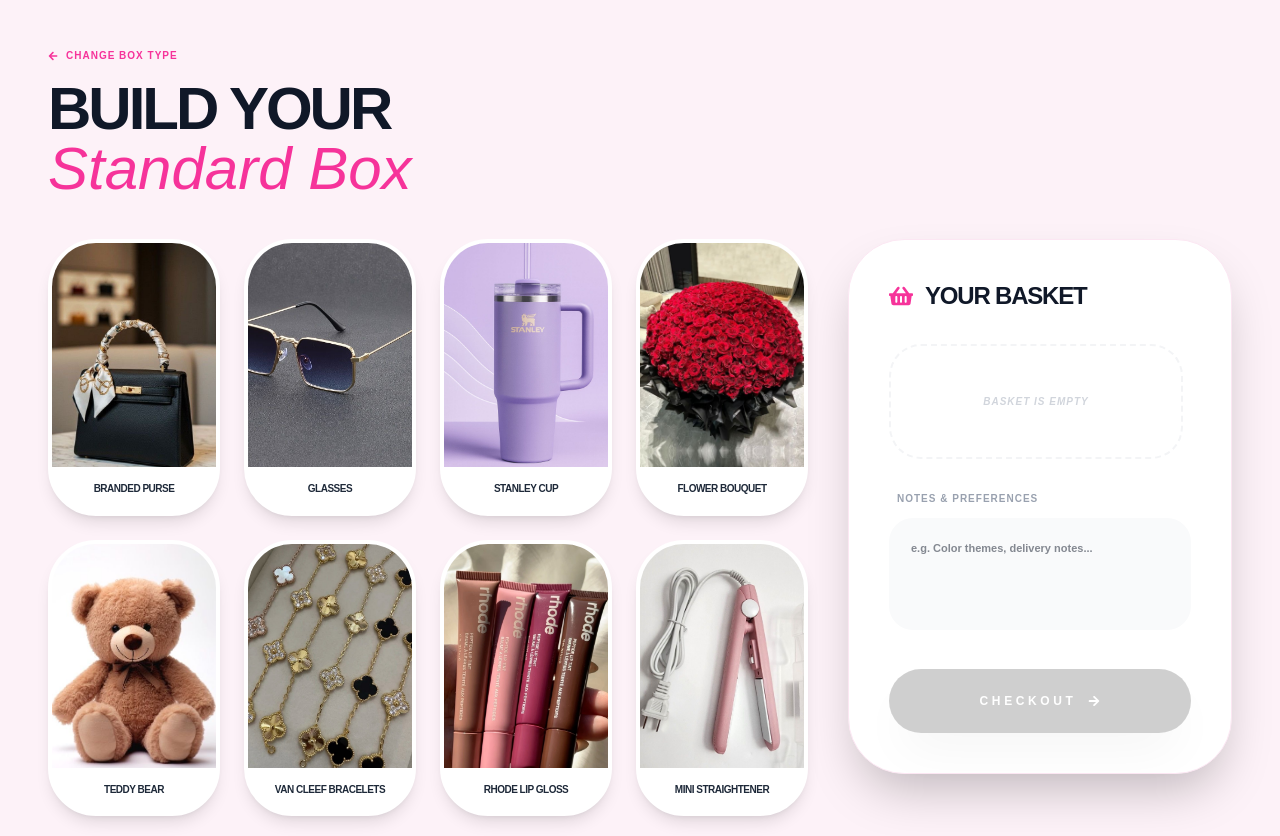
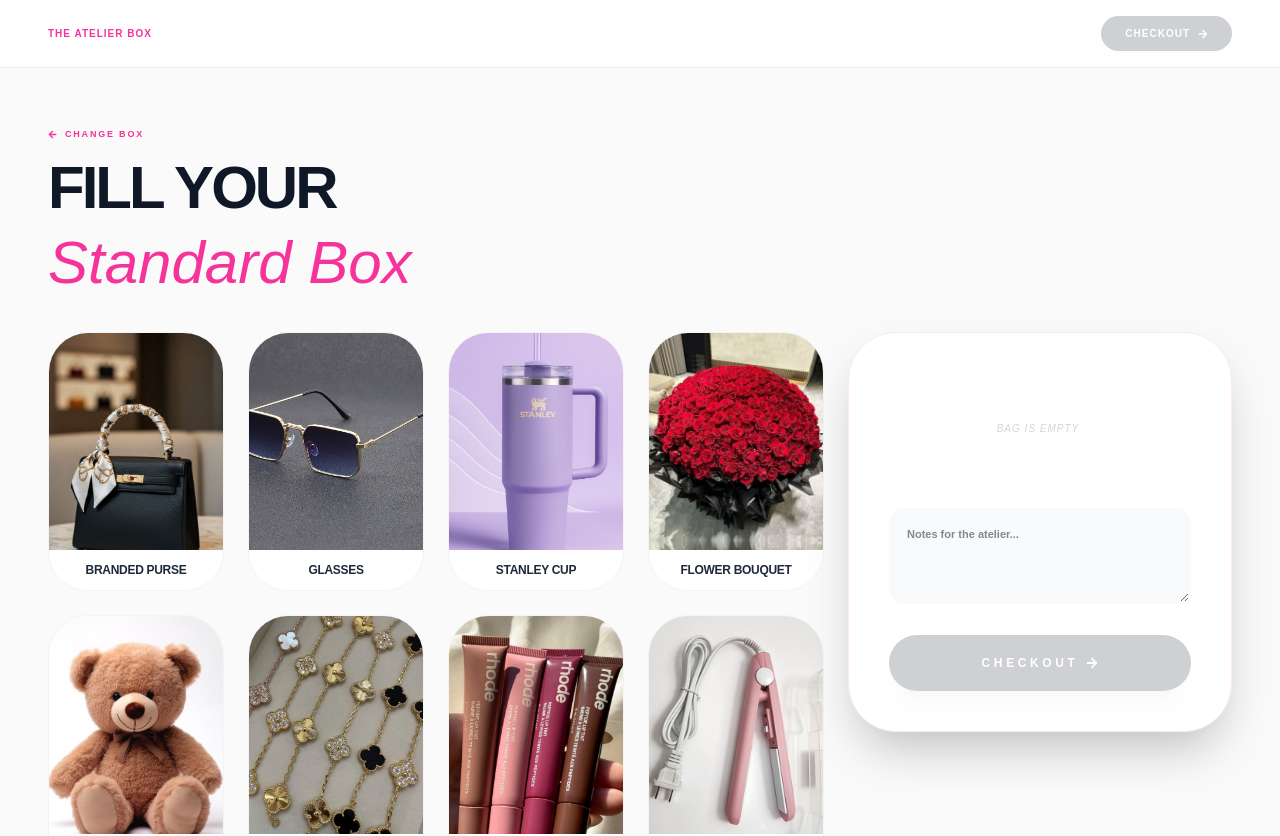
Before and after one commit to Billsthename22/deluxeglobal, a Next.js app: page /Build in a window 1280 px wide. Shown: the top 836 px of the page. Built offline with nearby package versions, Linux system fonts and the light colour scheme.

Commit message:
checkoutmobile ui

```diff
--- a/src/app/Build/page.tsx
+++ b/src/app/Build/page.tsx
@@ -8,8 +8,7 @@
   FaArrowRight,
   FaEdit,
   FaPenFancy,
-  FaTimes,
-  FaTools
+  FaTimes
 } from "react-icons/fa";
 import Link from "next/link";
 import { useRouter } from "next/navigation";
@@ -50,26 +49,22 @@
   const [comment, setComment] = useState<string>("");
   const [isLoaded, setIsLoaded] = useState(false);
 
-  // Modal & Drawer States
   const [isBasketOpen, setIsBasketOpen] = useState(false);
   const [flowerModalOpen, setFlowerModalOpen] = useState(false);
   const [journalModalOpen, setJournalModalOpen] = useState(false);
   const [tempFlowerItem, setTempFlowerItem] = useState<Item | null>(null);
   const [letterText, setLetterText] = useState("");
 
-  // ✅ LOAD DATA
   useEffect(() => {
     const savedItems = localStorage.getItem("orderItems");
     const savedBox = localStorage.getItem("selectedBoxSize");
     const savedComment = localStorage.getItem("orderComment");
-
     if (savedItems) setSelectedItems(JSON.parse(savedItems));
     if (savedBox) setSelectedBox(savedBox);
     if (savedComment) setComment(savedComment);
     setIsLoaded(true);
   }, []);
 
-  // ✅ SAVE DATA
   useEffect(() => {
     if (isLoaded) {
       localStorage.setItem("orderItems", JSON.stringify(selectedItems));
@@ -79,23 +74,12 @@
 
   const toggleItem = (item: Item, e?: React.MouseEvent) => {
     const exists = selectedItems.find((i) => i.id === item.id);
-
     if (exists) {
       setSelectedItems(selectedItems.filter((i) => i.id !== item.id));
       return;
     }
-
-    if (item.id === 4) {
-      setTempFlowerItem(item);
-      setFlowerModalOpen(true);
-      return;
-    }
-
-    if (item.id === 13) {
-      setJournalModalOpen(true);
-      return;
-    }
-
+    if (item.id === 4) { setTempFlowerItem(item); setFlowerModalOpen(true); return; }
+    if (item.id === 13) { setJournalModalOpen(true); return; }
     processAnimation(e);
     setSelectedItems((prev) => [...prev, item]);
   };
@@ -103,8 +87,7 @@
   const handleJournalSubmit = () => {
     const journalItem = items.find(i => i.id === 13);
     if (journalItem) {
-      const newItem = { ...journalItem, letter: letterText };
-      setSelectedItems(prev => [...prev, newItem]);
+      setSelectedItems(prev => [...prev, { ...journalItem, letter: letterText }]);
     }
     setJournalModalOpen(false);
     setLetterText("");
@@ -121,11 +104,7 @@
 
   const handleFlowerChoice = (roses: number) => {
     if (!tempFlowerItem) return;
-    const newItem = {
-        ...tempFlowerItem,
-        id: Date.now(),
-        name: `${tempFlowerItem.name} (${roses} Roses)`
-    };
+    const newItem = { ...tempFlowerItem, id: Date.now(), name: `${tempFlowerItem.name} (${roses} Roses)` };
     setSelectedItems((prev) => [...prev, newItem]);
     setFlowerModalOpen(false);
   };
@@ -134,102 +113,107 @@
     if (!e || !basketRef.current) return;
     const img = (e.currentTarget as HTMLElement).querySelector("img");
     if (!img) return;
-
     const clone = img.cloneNode(true) as HTMLImageElement;
     const rect = img.getBoundingClientRect();
     const basketRect = basketRef.current.getBoundingClientRect();
-
     Object.assign(clone.style, {
-      position: "fixed",
-      left: `${rect.left}px`,
-      top: `${rect.top}px`,
-      width: `${rect.width}px`,
-      height: `${rect.height}px`,
-      transition: "all 0.8s cubic-bezier(0.4, 0, 0.2, 1)",
-      zIndex: "1000",
-      borderRadius: "50%",
-      pointerEvents: "none",
+      position: "fixed", left: `${rect.left}px`, top: `${rect.top}px`, width: `${rect.width}px`, height: `${rect.height}px`,
+      transition: "all 0.8s cubic-bezier(0.4, 0, 0.2, 1)", zIndex: "1000", borderRadius: "50%", pointerEvents: "none",
     });
-
     document.body.appendChild(clone);
     requestAnimationFrame(() => {
-      Object.assign(clone.style, {
-        left: `${basketRect.left + 20}px`,
-        top: `${basketRect.top + 20}px`,
-        width: "20px",
-        height: "20px",
-        opacity: "0",
-      });
+      Object.assign(clone.style, { left: `${basketRect.left + 20}px`, top: `${basketRect.top + 20}px`, width: "20px", height: "20px", opacity: "0" });
     });
     clone.addEventListener("transitionend", () => clone.remove());
   };
 
   return (
-    <main className="min-h-screen bg-pink-50 p-4 lg:p-12 relative overflow-x-hidden">
-      {/* HEADER */}
-      <div className="max-w-7xl mx-auto mb-10">
-        <Link href="/" className="text-pink-500 font-black uppercase text-[10px] tracking-widest flex items-center gap-2 hover:underline mb-4">
-          <FaArrowLeft /> Change Box Type
+    <main className="min-h-screen bg-[#fafafa] p-4 lg:p-12 relative overflow-x-hidden">
+
+      {/* MINIMAL STICKY HEADER */}
+      <div className="fixed top-0 left-0 w-full z-[100] bg-white/80 backdrop-blur-md border-b border-pink-100 p-4 lg:px-12">
+        <div className="max-w-7xl mx-auto flex items-center justify-between">
+            <span className="text-[10px] font-black uppercase text-pink-500 tracking-widest">
+                The Atelier Box
+            </span>
+            <button
+                onClick={() => router.push("/Checkout")}
+                disabled={selectedItems.length === 0}
+                className="bg-gray-900 text-white px-6 py-2.5 rounded-full font-black text-[10px] uppercase tracking-widest flex items-center gap-2 hover:bg-pink-600 transition-colors disabled:opacity-20"
+            >
+                Checkout <FaArrowRight size={10} />
+            </button>
+        </div>
+      </div>
+
+      {/* HEADER CONTENT */}
+      <div className="max-w-7xl mx-auto mb-8 mt-16 lg:mt-20">
+        <Link href="/" className="text-pink-500 font-black uppercase text-[9px] tracking-[0.2em] flex items-center gap-2 mb-2">
+          <FaArrowLeft /> Change Box
         </Link>
-        <h1 className="text-4xl md:text-6xl font-black text-gray-900 tracking-tighter uppercase leading-none">
-          Build Your <br/>
+        <h1 className="text-3xl md:text-6xl font-black text-gray-900 tracking-tighter uppercase leading-tight">
+          Fill Your <br/>
           <span className="text-pink-500 italic font-light capitalize tracking-normal">{selectedBox}</span>
         </h1>
       </div>
 
-      <div className="max-w-7xl mx-auto flex flex-col lg:flex-row gap-10">
-        {/* ITEM GRID */}
-        <div className="flex-1 grid grid-cols-2 sm:grid-cols-3 xl:grid-cols-4 gap-4 md:gap-6">
+      <div className="max-w-7xl mx-auto flex flex-col lg:flex-row gap-6">
+        {/* ITEM GRID - 2 columns on mobile, Portrait style */}
+        <div className="flex-1 grid grid-cols-2 sm:grid-cols-3 xl:grid-cols-4 gap-3 md:gap-6">
           {items.map((item) => {
             const isSelected = selectedItems.some((i) => i.id === item.id);
             return (
               <div
                 key={item.id}
                 onClick={(e) => toggleItem(item, e)}
-                className={`group relative cursor-pointer rounded-[2rem] md:rounded-[3rem] overflow-hidden shadow-lg transition-all duration-300 bg-white border-4 ${
-                  isSelected ? "border-pink-500 scale-105 shadow-pink-100" : "border-white hover:border-pink-100"
+                className={`group relative cursor-pointer rounded-[1.2rem] md:rounded-[2.5rem] overflow-hidden transition-all duration-300 bg-white border ${
+                  isSelected ? "border-pink-500 ring-2 ring-pink-500/20" : "border-gray-100 hover:border-pink-200"
                 }`}
               >
-                <div className="relative h-40 md:h-56 w-full overflow-hidden">
-                   <img src={item.image} alt={item.name} className="w-full h-full object-cover group-hover:scale-110 transition-transform duration-700" />
-                </div>
-                <div className="p-4 text-center">
-                  <p className="font-black text-gray-800 text-[10px] uppercase tracking-tighter leading-tight">{item.name}</p>
-                </div>
+                <div className="relative aspect-[4/5] w-full overflow-hidden">
+                   <img src={item.image} alt={item.name} className="w-full h-full object-cover group-hover:scale-105 transition-transform duration-700" />
                    {isSelected && (
-                  <div className="absolute top-4 right-4 bg-pink-500 text-white p-2 rounded-full shadow-lg animate-in zoom-in">
+                      <div className="absolute inset-0 bg-pink-500/10 flex items-center justify-center backdrop-blur-[1px]">
+                         <div className="bg-white text-pink-500 p-2 rounded-full shadow-lg scale-110">
                             <FaCheckCircle size={16} />
                          </div>
+                      </div>
                    )}
+                </div>
+                <div className="p-3 bg-white">
+                  <p className="font-bold text-gray-800 text-[10px] md:text-xs uppercase tracking-tight text-center truncate px-1">
+                    {item.name}
+                  </p>
+                </div>
               </div>
             );
           })}
         </div>
 
         {/* DESKTOP SIDEBAR */}
-        <div className="hidden lg:block w-96 sticky top-10 self-start">
-          <div className="bg-white rounded-[3.5rem] p-10 shadow-2xl border border-pink-100">
+        <div className="hidden lg:block w-96 sticky top-28 self-start">
+          <div className="bg-white rounded-[3rem] p-10 shadow-2xl border border-pink-100">
              <BasketUI
                 selectedItems={selectedItems}
                 toggleItem={toggleItem}
                 handleEditLetter={handleEditLetter}
                 comment={comment}
                 setComment={setComment}
-                router={router}
+                onCheckout={() => router.push("/Checkout")}
              />
           </div>
         </div>
       </div>
 
-      {/* MOBILE DRAWER */}
+      {/* MOBILE BASKET DRAWER */}
       {isBasketOpen && (
         <div className="fixed inset-0 z-[500] lg:hidden">
-          <div className="absolute inset-0 bg-gray-900/60 backdrop-blur-md" onClick={() => setIsBasketOpen(false)} />
-          <div className="absolute bottom-0 left-0 right-0 bg-white rounded-t-[4rem] p-10 shadow-2xl animate-in slide-in-from-bottom duration-500 max-h-[85vh] overflow-y-auto">
-            <div className="w-16 h-1.5 bg-gray-100 rounded-full mx-auto mb-8" />
-            <div className="flex justify-between items-center mb-8">
-                <h2 className="text-3xl font-black text-gray-900 uppercase tracking-tighter">Your Bag</h2>
-                <button onClick={() => setIsBasketOpen(false)} className="bg-gray-50 p-4 rounded-full text-gray-400"><FaTimes/></button>
+          <div className="absolute inset-0 bg-black/40 backdrop-blur-sm" onClick={() => setIsBasketOpen(false)} />
+          <div className="absolute bottom-0 left-0 right-0 bg-white rounded-t-[3rem] p-8 animate-in slide-in-from-bottom duration-300 max-h-[85vh] overflow-y-auto">
+            <div className="w-12 h-1 bg-gray-200 rounded-full mx-auto mb-6" />
+            <div className="flex justify-between items-center mb-6 px-2">
+              <h2 className="text-2xl font-black text-gray-900 uppercase tracking-tighter">Your Bag</h2>
+              <button onClick={() => setIsBasketOpen(false)} className="text-gray-400 p-2"><FaTimes size={20}/></button>
             </div>
             <BasketUI
                 selectedItems={selectedItems}
@@ -237,21 +221,21 @@
                 handleEditLetter={handleEditLetter}
                 comment={comment}
                 setComment={setComment}
-                router={router}
+                onCheckout={() => router.push("/Checkout")}
              />
           </div>
         </div>
       )}
 
-      {/* FLOATING MOBILE TRIGGER */}
+      {/* FLOATING MOBILE BASKET */}
       <button
         ref={basketRef}
         onClick={() => setIsBasketOpen(true)}
-        className="lg:hidden fixed bottom-8 right-6 bg-gray-900 text-white w-20 h-20 rounded-full shadow-2xl flex items-center justify-center z-50 hover:scale-110 active:scale-90 transition-all border-4 border-white"
+        className="lg:hidden fixed bottom-6 right-6 bg-gray-900 text-white w-14 h-14 rounded-full shadow-2xl flex items-center justify-center z-50 active:scale-90 transition-all border-4 border-white"
       >
-        <FaShoppingBasket size={24} />
+        <FaShoppingBasket size={20} />
         {selectedItems.length > 0 && (
-          <span className="absolute -top-1 -right-1 bg-pink-500 text-white w-8 h-8 rounded-full flex items-center justify-center font-black text-xs border-4 border-white">
+          <span className="absolute -top-1 -right-1 bg-pink-500 text-white w-6 h-6 rounded-full flex items-center justify-center font-black text-[10px]">
             {selectedItems.length}
           </span>
         )}
@@ -259,23 +243,23 @@
 
       {/* JOURNAL MODAL */}
       {journalModalOpen && (
-        <div className="fixed inset-0 bg-gray-900/80 backdrop-blur-xl z-[600] flex items-center justify-center p-6">
-          <div className="bg-white rounded-[4rem] p-10 md:p-14 max-w-xl w-full shadow-2xl animate-in zoom-in">
-            <div className="text-center mb-8">
-                <div className="w-20 h-20 bg-pink-50 text-pink-500 rounded-3xl flex items-center justify-center mx-auto mb-6 text-4xl shadow-inner">
+        <div className="fixed inset-0 bg-black/70 backdrop-blur-md z-[600] flex items-center justify-center p-4">
+          <div className="bg-white rounded-[2.5rem] p-8 max-w-lg w-full shadow-2xl animate-in zoom-in duration-300">
+            <div className="flex items-center gap-4 mb-6">
+                <div className="w-12 h-12 bg-pink-50 rounded-xl flex items-center justify-center text-pink-500 text-2xl">
                     <FaPenFancy />
                 </div>
-                <h2 className="text-4xl font-black text-gray-900 uppercase tracking-tighter leading-none">The Atelier <br/>Letter</h2>
+                <h2 className="text-2xl font-black text-gray-900 uppercase tracking-tight">Write Letter</h2>
             </div>
             <textarea
                 value={letterText}
                 onChange={(e) => setLetterText(e.target.value)}
-                placeholder="Write your heart out..."
-                className="w-full h-64 bg-amber-50/20 border-2 border-amber-100/50 rounded-[2.5rem] p-8 text-gray-800 font-bold italic outline-none focus:border-pink-200 transition-all resize-none shadow-inner"
+                placeholder="Include a message in your journal..."
+                className="w-full h-48 bg-amber-50/20 border-2 border-amber-100/50 rounded-2xl p-6 text-gray-800 font-medium italic outline-none focus:border-pink-200 transition-all resize-none shadow-inner"
             />
-            <div className="grid grid-cols-2 gap-4 mt-8">
-                <button onClick={() => { setJournalModalOpen(false); setLetterText(""); }} className="py-6 font-black text-gray-400 uppercase tracking-widest text-[10px]">Cancel</button>
-                <button onClick={handleJournalSubmit} className="bg-pink-500 text-white py-6 rounded-3xl font-black uppercase tracking-[0.2em] text-[10px] shadow-xl shadow-pink-100">Save Letter</button>
+            <div className="grid grid-cols-2 gap-3 mt-6">
+                <button onClick={() => { setJournalModalOpen(false); setLetterText(""); }} className="py-4 font-black text-gray-400 uppercase tracking-widest text-[10px]">Discard</button>
+                <button onClick={handleJournalSubmit} className="bg-pink-500 text-white py-4 rounded-2xl font-black uppercase tracking-widest text-[10px] shadow-lg shadow-pink-100">Save</button>
             </div>
           </div>
         </div>
@@ -283,19 +267,19 @@
 
       {/* FLOWER MODAL */}
       {flowerModalOpen && (
-        <div className="fixed inset-0 bg-gray-900/80 backdrop-blur-xl z-[600] flex items-center justify-center p-6">
-           <div className="bg-white rounded-[4rem] p-12 max-w-sm w-full shadow-2xl animate-in zoom-in text-center">
-            <span className="text-6xl block mb-6">🌹</span>
-            <h2 className="text-3xl font-black text-gray-900 uppercase tracking-tighter mb-8">Bouquet Size</h2>
-            <div className="space-y-4">
-              <button onClick={() => handleFlowerChoice(15)} className="w-full bg-pink-50 hover:bg-pink-100 border-2 border-pink-100 p-6 rounded-[2rem] transition-all group">
-                <span className="block text-2xl font-black text-pink-600 uppercase tracking-tighter">15 Roses</span>
+        <div className="fixed inset-0 bg-black/70 backdrop-blur-md z-[600] flex items-center justify-center p-4">
+           <div className="bg-white rounded-[2.5rem] p-10 max-w-xs w-full shadow-2xl animate-in zoom-in text-center">
+            <span className="text-5xl block mb-4">🌹</span>
+            <h2 className="text-2xl font-black text-gray-900 uppercase tracking-tight mb-6">Bouquet Size</h2>
+            <div className="space-y-3">
+              <button onClick={() => handleFlowerChoice(15)} className="w-full bg-pink-50 hover:bg-pink-100 border border-pink-200 p-5 rounded-2xl transition-all">
+                <span className="block text-xl font-black text-pink-600">15 ROSES</span>
               </button>
-              <button onClick={() => handleFlowerChoice(20)} className="w-full bg-gray-900 hover:bg-black p-6 rounded-[2rem] transition-all group">
-                <span className="block text-2xl font-black text-white uppercase tracking-tighter">20 Roses</span>
+              <button onClick={() => handleFlowerChoice(20)} className="w-full bg-gray-900 hover:bg-black p-5 rounded-2xl transition-all">
+                <span className="block text-xl font-black text-white">20 ROSES</span>
               </button>
             </div>
-            <button onClick={() => setFlowerModalOpen(false)} className="mt-8 text-gray-400 font-black uppercase tracking-widest text-[10px]">Back</button>
+            <button onClick={() => setFlowerModalOpen(false)} className="mt-6 text-gray-400 font-black uppercase tracking-widest text-[10px]">Cancel</button>
           </div>
         </div>
       )}
@@ -303,54 +287,41 @@
   );
 }
 
-// ✅ EXTRACTED UI COMPONENT FOR DRY CODE
-function BasketUI({ selectedItems, toggleItem, handleEditLetter, comment, setComment, router }: any) {
+function BasketUI({ selectedItems, toggleItem, handleEditLetter, comment, setComment, onCheckout }: any) {
     return (
-        <div className="flex flex-col h-full">
-            <div className="flex items-center gap-3 mb-8">
-              <FaShoppingBasket className="text-pink-500 text-2xl" />
-              <h2 className="text-2xl font-black text-gray-900 uppercase tracking-tighter">Your Basket</h2>
-            </div>
-
-            <div className="space-y-4 max-h-[350px] overflow-y-auto pr-2 mb-8 custom-scrollbar">
+        <>
+            <div className="space-y-3 max-h-[350px] overflow-y-auto pr-1 mb-6 custom-scrollbar">
               {selectedItems.length === 0 ? (
-                <div className="text-center py-12 border-2 border-dashed border-gray-100 rounded-[2rem]">
-                   <p className="text-gray-300 font-black uppercase text-[10px] tracking-widest italic">Basket is empty</p>
-                </div>
+                <p className="text-gray-300 text-center py-12 italic uppercase text-[10px] tracking-widest">Bag is empty</p>
               ) : (
                 selectedItems.map((item: any) => (
-                  <div key={item.id} className="group flex flex-col bg-gray-50 p-5 rounded-[2rem] border border-gray-100 transition-all hover:bg-white hover:shadow-xl">
+                  <div key={item.id} className="flex flex-col bg-gray-50 p-4 rounded-2xl border border-gray-100">
                     <div className="flex justify-between items-center">
-                        <span className="font-black text-gray-800 text-[10px] uppercase tracking-tight">{item.name}</span>
-                        <button onClick={() => toggleItem(item)} className="text-gray-300 hover:text-red-500 transition-colors">✕</button>
+                        <span className="font-black text-gray-700 text-[10px] uppercase tracking-tight">{item.name}</span>
+                        <button onClick={() => toggleItem(item)} className="text-red-300 hover:text-red-500 p-1">✕</button>
                     </div>
                     {item.letter && (
-                        <button onClick={() => handleEditLetter(item.id)} className="mt-3 text-[9px] flex items-center gap-2 text-pink-500 font-black uppercase tracking-widest hover:underline">
-                            <FaEdit /> Edit Journal Entry
+                        <button onClick={() => handleEditLetter(item.id)} className="mt-2 text-[9px] flex items-center gap-1 text-pink-500 font-black uppercase tracking-widest hover:underline">
+                            <FaEdit /> Edit Letter
                         </button>
                     )}
                   </div>
                 ))
               )}
             </div>
-
-            <div className="mt-auto">
-                <label className="block text-[10px] font-black text-gray-400 uppercase tracking-widest mb-3 ml-2">Notes & Preferences</label>
             <textarea
               value={comment}
               onChange={(e) => setComment(e.target.value)}
-                    placeholder="e.g. Color themes, delivery notes..."
-                    className="w-full bg-gray-50 border-2 border-transparent focus:border-pink-100 rounded-[1.5rem] p-5 text-[11px] font-bold text-gray-900 outline-none h-28 mb-8 transition-all resize-none"
+              placeholder="Notes for the atelier..."
+              className="w-full bg-gray-50 border-2 border-transparent focus:border-pink-100 rounded-2xl p-4 text-[11px] font-bold text-gray-900 outline-none h-24 mb-6 transition-all"
             />
-
             <button
-                    onClick={() => router.push("/Checkout")}
+              onClick={onCheckout}
               disabled={selectedItems.length === 0}
-                    className="w-full bg-gray-900 hover:bg-pink-600 text-white py-6 rounded-[2rem] font-black text-xs uppercase tracking-[0.3em] shadow-2xl transition-all active:scale-95 disabled:opacity-20 disabled:grayscale flex items-center justify-center gap-3"
+              className="w-full bg-gray-900 text-white py-5 rounded-full font-black text-xs uppercase tracking-[0.3em] shadow-xl disabled:opacity-20 flex items-center justify-center gap-2"
             >
               Checkout <FaArrowRight size={12}/>
             </button>
-            </div>
-        </div>
+        </>
     );
 }
```
Lines whose indentation alone changed are shown as unchanged.
